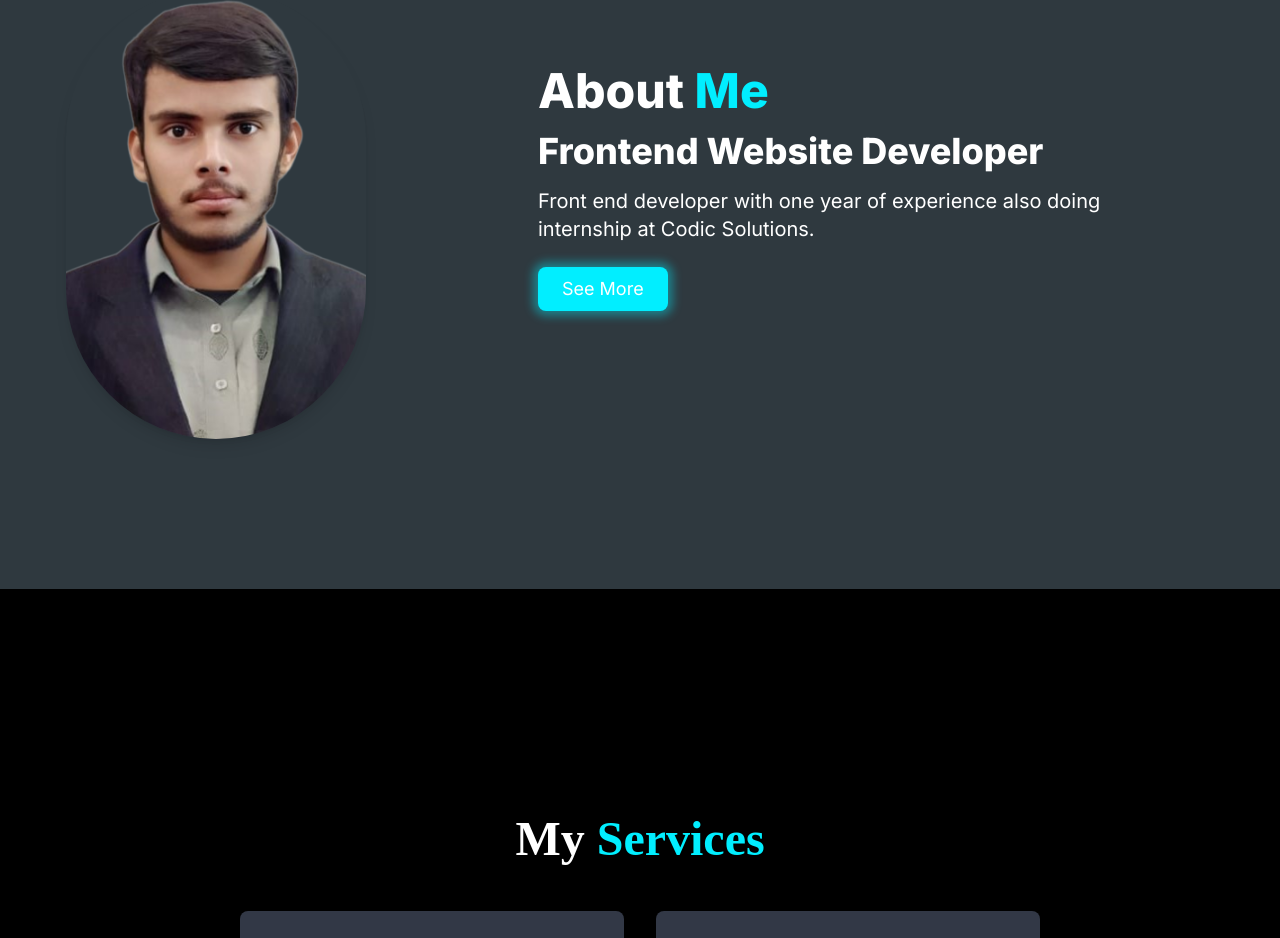
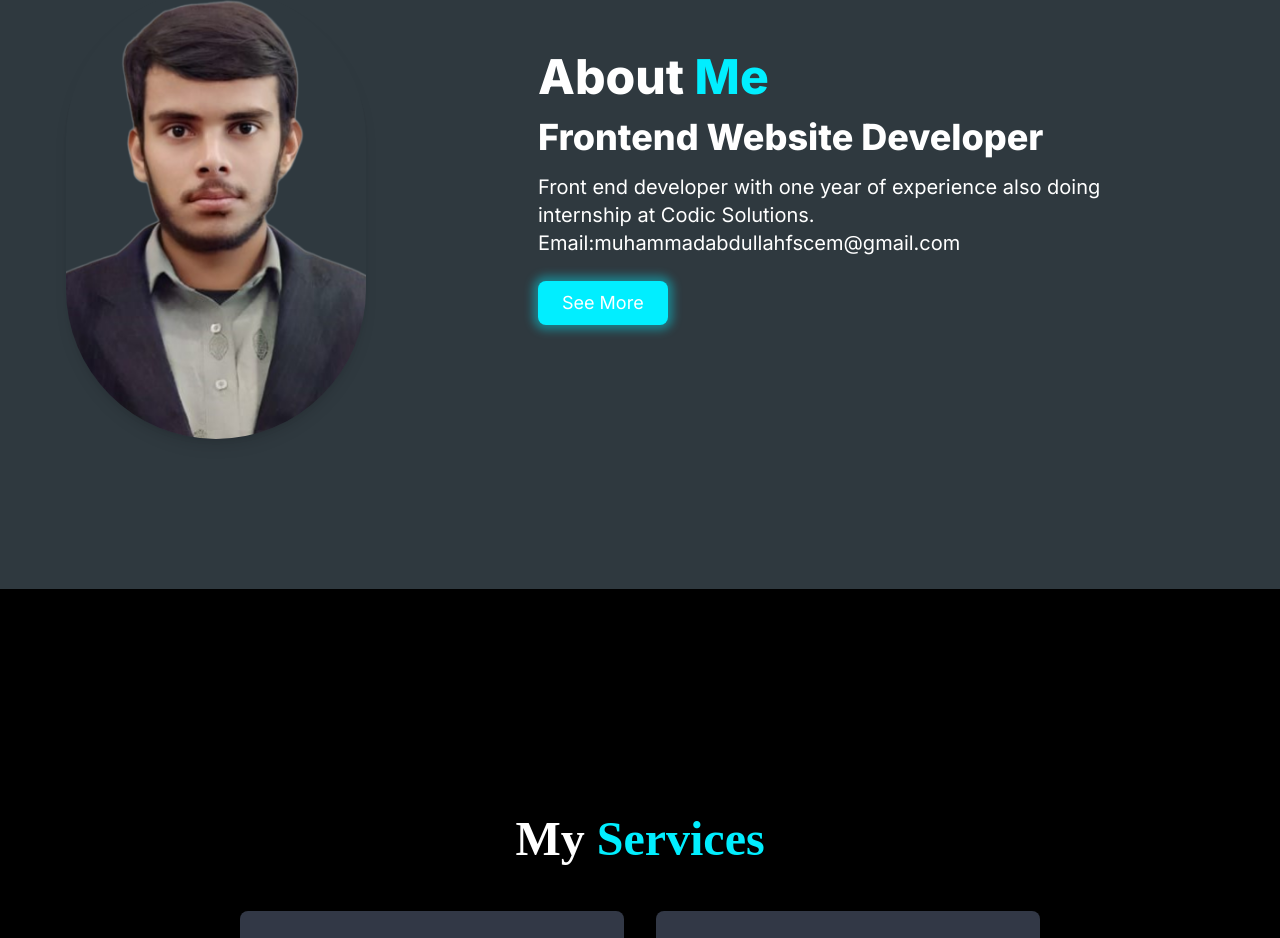
Before and after one commit to Abdullah786346/abdullah, a Next.js app: page / in a window 1280 px wide. Shown: the part 1011-1949 px from the top of the page. Built offline with nearby package versions, Linux system fonts and the light colour scheme.

Commit message:
portfolio

```diff
--- a/components/Templates/PortfolioTemplate-text-5/AboutUs.tsx
+++ b/components/Templates/PortfolioTemplate-text-5/AboutUs.tsx
@@ -9,7 +9,7 @@ export default function AboutMeSection() {
   const title = "About";
   const subtitle = "Frontend Website Developer";
   const description =
-    "Front end developer with one year of experience also doing internship at Codic Solutions.";
+    "Front end developer with one year of experience also doing internship at Codic Solutions.  Email:muhammadabdullahfscem@gmail.com";
   const linkedInUrl =
     "https://www.linkedin.com/in/muhammad-abdullah-7572762b9?utm_source=share&utm_campaign=share_via&utm_content=profile&utm_medium=android_app";
 
--- a/components/Templates/PortfolioTemplate-text-5/Hero.tsx
+++ b/components/Templates/PortfolioTemplate-text-5/Hero.tsx
@@ -62,6 +62,7 @@ const Hero = () => {
 
             <p className="text-white text-base sm:text-lg md:text-xl lg:text-2xl mb-4">
               And I’m a passionate developer ready to bring ideas to life.
+
             </p>
 
             <a
@@ -80,9 +81,15 @@ const Hero = () => {
         {/* Image Section */}
         <div className="relative w-full md:w-1/2 flex justify-center items-center">
           <img
+
+            src="/assets/goodimage (1).png"
+            alt="image"
+            className="relative z-10 w-30 sm:w-40 md:w-[350px] h-auto object-cover absolute bottom-[80px] md:bottom-1/5 translate-y-1/5 md:translate-y-8"
+
             src="/assets/goodimage.png"
             alt="Girl Image"
             className="w-56 sm:w-72 lg:w-[500px] h-auto object-cover"
+
           />
         </div>
       </div>
```
